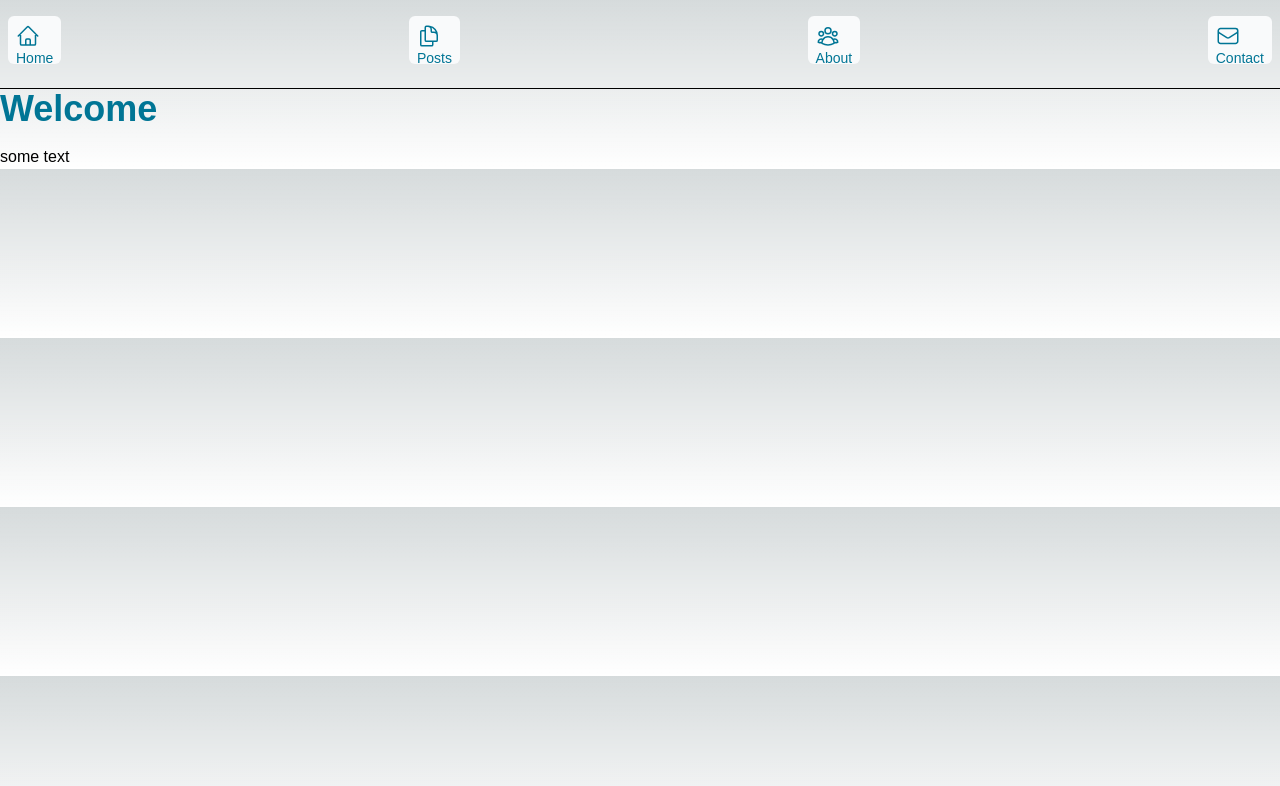
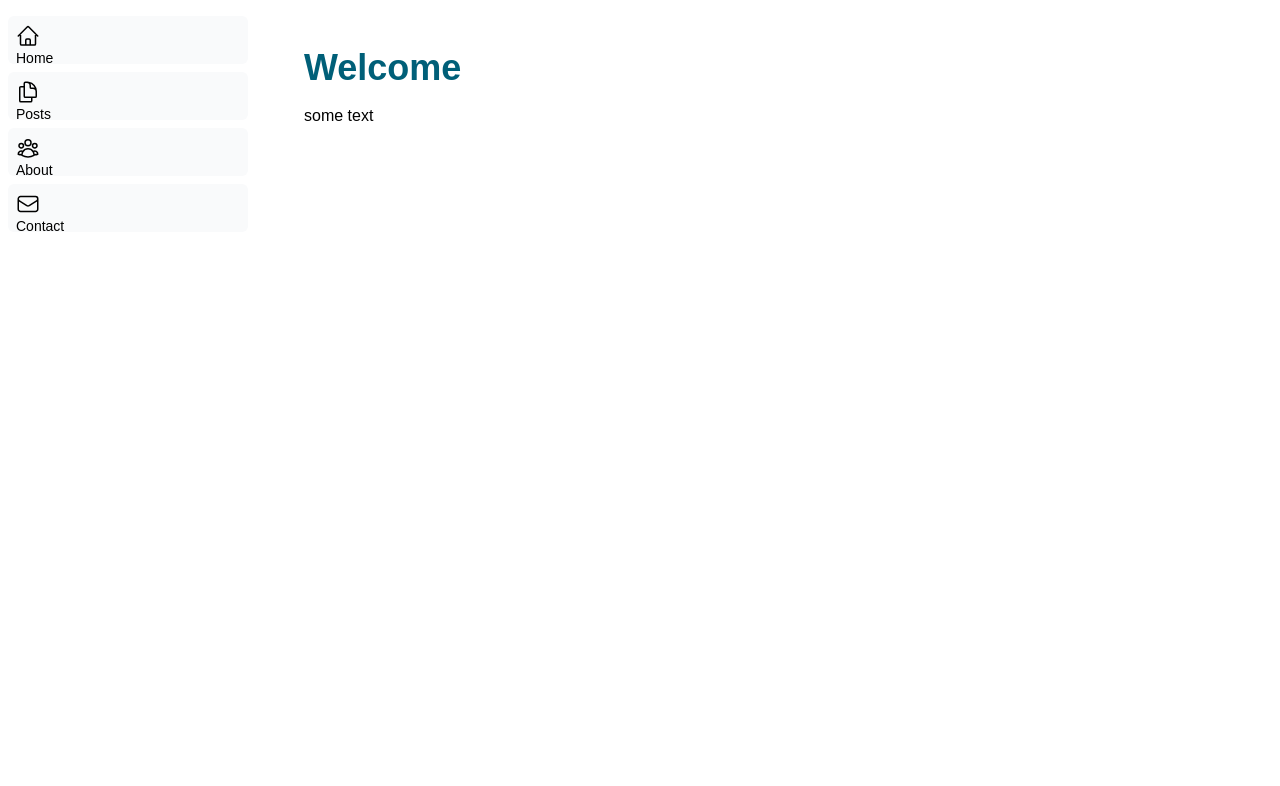
Before and after one commit to Unicornelia/next-blog, a Next.js app: page /blog/about in a window 1280 px wide. Shown: the top 786 px of the page. Built offline with nearby package versions, Linux system fonts and the light colour scheme.

Commit message:
use css module and styling updates

```diff
--- a/src/app/blog/about/page.tsx
+++ b/src/app/blog/about/page.tsx
@@ -1,7 +1,7 @@
 export default function Page() {
   return (
     <>
-      <h1 className="text-4xl text-cyan-700 font-bold mb-4">Welcome</h1>
+      <h1 className="text-4xl text-cyan-800 font-bold mb-4">Welcome</h1>
       <p>some text</p>
     </>
   );
--- a/src/app/blog/contact/page.tsx
+++ b/src/app/blog/contact/page.tsx
@@ -3,7 +3,7 @@ import React from "react";
 export default function Page() {
   return (
     <div className="grid grid-cols-1 gap-6 lg:grid-cols-1 lg:gap-8">
-      <h1>Contact</h1>
+      <h1 className="text-4xl text-cyan-800 font-bold mb-4">Contact</h1>
       <p>
         Lorem ipsum dolor sit amet consectetur adipisicing elit. Ex, architecto
         natus, cumque laborum, error consequuntur eaque expedita numquam eveniet
--- a/src/app/blog/layout.tsx
+++ b/src/app/blog/layout.tsx
@@ -14,10 +14,11 @@ export default function Layout({
   children: ReactNode;
 }>) {
   return (
-    <>
-      <SideNav />
-      <hr />
-      {children}
-    </>
+    <div className="flex h-screen flex-col md:flex-row md:overflow-hidden bg-white">
+      <div className="w-full flex-none md:w-64">
+        <SideNav />
+      </div>
+      <div className="flex-grow p-6 md:overflow-y-auto md:p-12">{children}</div>
+    </div>
   );
 }
--- a/src/app/blog/post/[id]/page.tsx
+++ b/src/app/blog/post/[id]/page.tsx
@@ -8,7 +8,7 @@ export default async function Page({ params }: Promise<Params>) {
   const post = posts.find((post) => post.id === id);
   return (
     <>
-      <h1 className="text-4xl text-cyan-700 font-bold mb-4">Post</h1>
+      <h1 className="text-4xl text-cyan-800 font-bold mb-4">Post</h1>
       <Post {...post} />
     </>
   );
--- a/src/app/blog/posts/page.tsx
+++ b/src/app/blog/posts/page.tsx
@@ -4,7 +4,7 @@ import Post from "@/app/ui/components/posts/Post";
 export default function Page() {
   return (
     <>
-      <h1 className="text-4xl text-cyan-700 font-bold mb-4">Blog Posts</h1>
+      <h1 className="text-4xl text-cyan-800 font-bold mb-4">Blog Posts</h1>
       {posts.map((post) => (
         <Post
           id={post.id}
--- a/src/app/page.tsx
+++ b/src/app/page.tsx
@@ -1,3 +1,5 @@
+import styles from "@/app/ui/styles/home.module.css";
+
 import Link from "next/link";
 
 export default function Home() {
@@ -6,7 +8,11 @@ export default function Home() {
       <div className="container mx-auto p-4 relative">
         <div className="bg-white border-2 border-purple-100 rounded-lg p-6 grid grid-cols-1 md:grid-cols-2 gap-4">
           <div className="flex flex-col justify-center">
-            <h1 className="text-4xl text-cyan-700 font-bold mb-4">Welcome</h1>
+            <h1
+              className={`text-4xl font-bold mb-4 ${styles.text_forest_blues}`}
+            >
+              Welcome
+            </h1>
             <p className="text-lg text-gray-700 mb-4">
               Massa urna magnis dignissim id euismod porttitor vitae etiam
               viverra nunc at adipiscing sit morbi aliquet mauris porttitor
@@ -14,14 +20,16 @@ export default function Home() {
             </p>
             <Link
               href="/blog/posts"
-              className="outline-1 outline-offset-2 border-gray-700 text-cyan-700 hover:text-white py-2 px-4 rounded hover:bg-cyan-800 md:w-max"
+              className={`outline-1 outline-offset-2 border-gray-700 text-cyan-700 hover:text-white py-2 px-4 rounded hover:bg-cyan-800 md:w-max ${styles.fit_content}`}
             >
               Go to Blog
             </Link>
           </div>
         </div>
       </div>
-      <div className="bg-cyan-800 hidden md:block absolute top-0 right-0 bottom-0 left-2/3 z-0"></div>
+      <div
+        className={`hidden md:block absolute top-0 right-0 bottom-0 left-2/3 z-0 ${styles.bg_forest_blues}`}
+      ></div>
     </main>
   );
 }
--- a/src/app/ui/components/nav-links.tsx
+++ b/src/app/ui/components/nav-links.tsx
@@ -32,7 +32,7 @@ export default function NavLinks() {
           <Link
             key={link.name}
             href={link.href}
-            className="'flex h-[48px] grow items-center justify-center gap-2 rounded-md bg-gray-50 p-3 text-sm font-medium hover:bg-purple-100 md:flex-none md:justify-start md:p-2 md:px-3'"
+            className="'flex h-[48px] grow items-center justify-center gap-2 rounded-md bg-gray-50 p-3 text-sm font-medium hover:bg-cyan-100 md:flex-none md:justify-start md:p-2 md:px-3'"
           >
             <LinkIcon className="w-6" />
             <p className="hidden md:block">{link.name}</p>
--- a/src/app/ui/components/sidenav.tsx
+++ b/src/app/ui/components/sidenav.tsx
@@ -3,7 +3,7 @@ import NavLinks from "@/app/ui/components/nav-links";
 export default function SideNav() {
   return (
     <div className="flex h-full flex-col px-3 py-4 md:px-2">
-      <div className="flex grow flex-row justify-between space-x-2 md:space-x-0 md:space-y-2">
+      <div className="flex grow flex-row justify-baseline space-x-2 md:flex-col md:space-x-0 md:space-y-2">
         <NavLinks />
       </div>
     </div>
--- a/src/app/ui/styles/globals.css
+++ b/src/app/ui/styles/globals.css
@@ -31,8 +31,3 @@ body {
     text-wrap: balance;
   }
 }
-
-a {
-  color: #007595;
-  cursor: pointer;
-}
```
